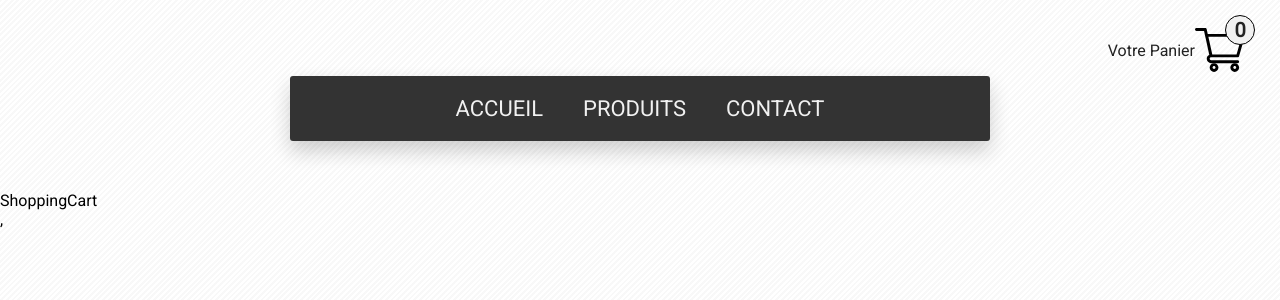
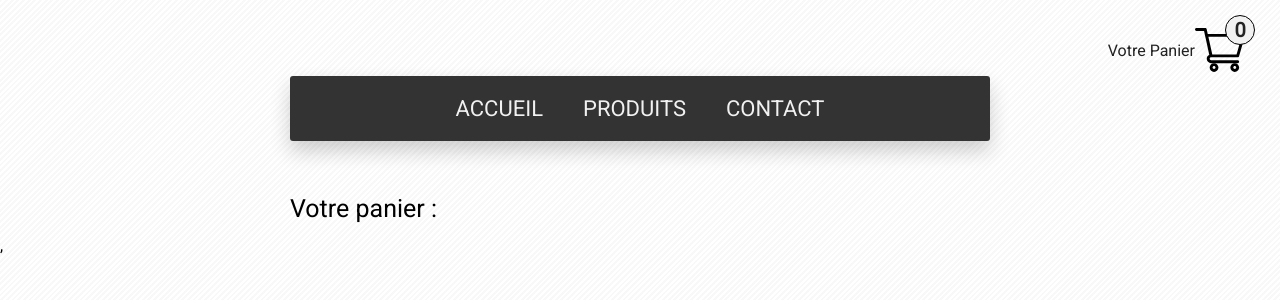
Before and after one commit to kevinmbongo/9.Ecommerce, a React (Create React App) app: page /shoppingCart in a window 1280 px wide. Shown: the top 300 px of the page. Built offline with nearby package versions, Linux system fonts and the light colour scheme.

Commit message:
feat(ShoppingCart): implement ShoppingCart

```diff
--- a/src/Components/FloatingCart/FloatingCart.js
+++ b/src/Components/FloatingCart/FloatingCart.js
@@ -16,7 +16,7 @@
   }, [cart]);
 
   return (
-    <Link to="shoppingCart">
+    <Link to="/shoppingCart">
       <div className="floating-cart">
         <p>Votre Panier</p>
         <div className="img-notif-container">
--- a/src/Pages/ShopppingCart/ShoppingCart.js
+++ b/src/Pages/ShopppingCart/ShoppingCart.js
@@ -1,8 +1,31 @@
-import React from 'react'
+import React from "react";
+import { useSelector } from "react-redux";
 import "./ShoppingCart.css";
 
 export default function ShoppingCart() {
+  const storeState = useSelector((state) => state);
+
   return (
-    <div>ShoppingCart</div>
-  )
+    <div className="global-container">
+      <p className="heading-cart">Votre panier : </p>
+      <ul className="cart-list">
+        {storeState.cart.map((item) => (
+          <li key={item.id}>
+            <img
+              src={process.env.PUBLIC_URL + `/images/${item.img}.png`}
+              alt=""
+            />
+            <div className="bloc-cart-infos">
+              <h4>{item.title}</h4>
+              <p>Price:{item.price}€</p>
+            </div>
+            <div className="bloc-input">
+              <label htmlFor="quantityInput">Quantité</label>
+              <input id="quantityInput" type="number" value={item.quantity} />
+            </div>
+          </li>
+        ))}
+      </ul>
+    </div>
+  );
 }
```
